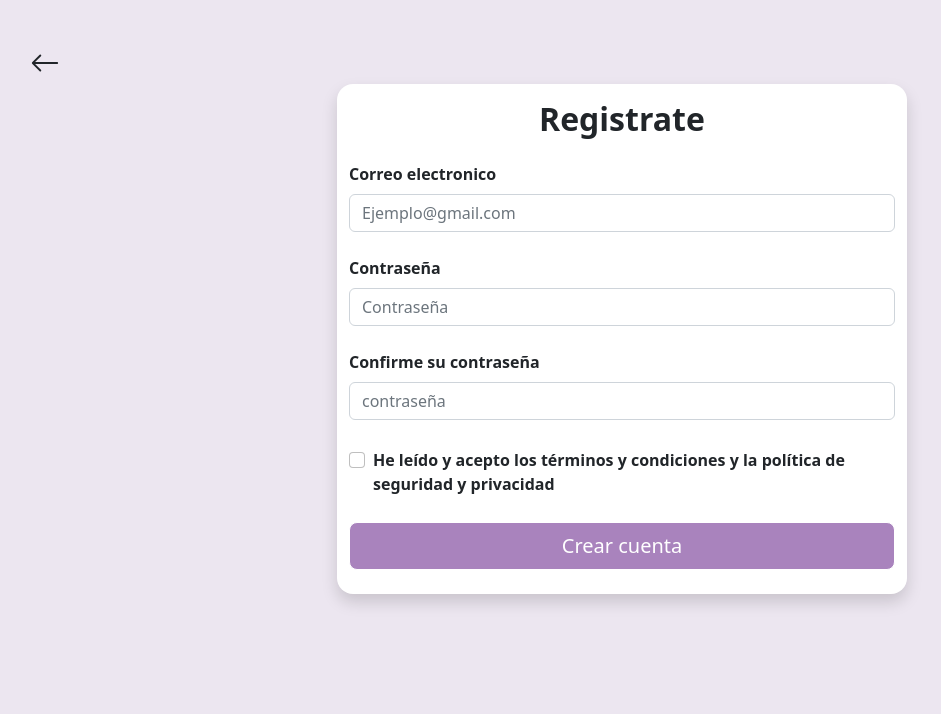
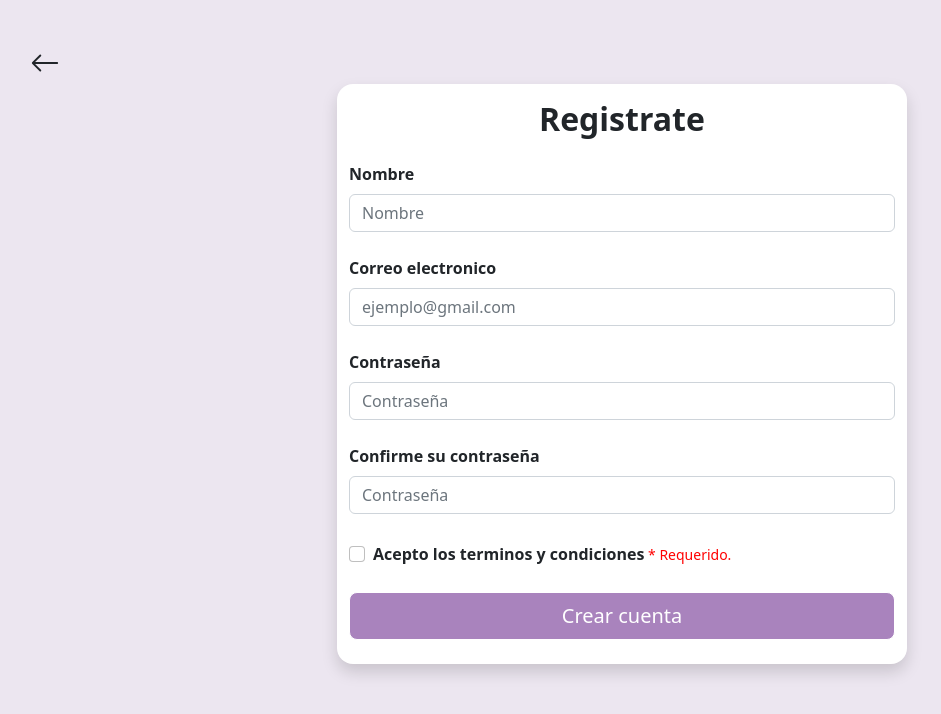
Before and after one commit to camilainf/Minnu, an Angular app: page /registro in a window 1280 px wide. Shown: the top 714 px of the page, without its empty margins (18-959 px from the left). Built offline with nearby package versions, Linux system fonts and the light colour scheme.

Commit message:
feat(registro): enable check box

```diff
--- a/src/app/pages/registro/registro.component.html
+++ b/src/app/pages/registro/registro.component.html
@@ -14,6 +14,20 @@
                 <h2 class="fe-bold text-center mb-4 pt-3 fw-bold">Registrate</h2>
                 <!-- FORMULARIO PARA REGISTRARSE -->
                 <form class="fw-semibold formularioLogin" [formGroup]="formRegistro" (ngSubmit)="signIn()">
+                    <!-- NOMBRE -->
+                    <div class="mb-4 form-group">
+                        <label for="username" class="form-label">Nombre</label>
+                        <span *ngIf="formRegistro.controls['username'].invalid && (formRegistro.controls['username'].dirty || formRegistro.controls['username'].touched)" class="alert">
+                            <small class="mensajeError" *ngIf="formRegistro.controls['username'].errors?.['required']">
+                              * Ingrese su nombre.
+                            </small>
+                            <small class="mensajeError" *ngIf="formRegistro.controls['username'].errors?.['pattern']">
+                              * Supero el maximo de 10 caracteres.
+                            </small>
+                        </span>
+                        <input type="username" class="form-control" formControlName="username" placeholder="Nombre">
+                    </div>
+
                     <!-- CORREO ELECTRONICO -->
                     <div class="mb-4 form-group">
                         <label for="email" class="form-label">Correo electronico</label>
@@ -25,7 +39,7 @@
                               * Escriba un correo en formato valido (ejemplo@gmail.com).
                             </small>
                         </span>
-                        <input type="email" class="form-control" formControlName="email" placeholder="Ejemplo@gmail.com">
+                        <input type="email" class="form-control" formControlName="email" placeholder="ejemplo@gmail.com">
                     </div>
 
                     <!-- CONTRASEÑA -->
@@ -49,13 +63,18 @@
                                 * Contraseña no coincide
                             </small>
                         </span>
-                        <input type="password" class="form-control" formControlName="copyPassword" placeholder="contraseña" id="copyPassword">
+                        <input type="password" class="form-control" formControlName="copyPassword" placeholder="Contraseña" id="copyPassword">
                     </div>
 
                     <!-- CHECK BOX -->
                     <div class="pt-3 form-check">
-                        <input type="checkbox" class="form-check-input" id="exampleCheck1">
-                        <label class="form-check-label mb-4" for="exampleCheck1">He leído y acepto los términos y condiciones y la política de seguridad y privacidad</label>
+                        <input type="checkbox" class="form-check-input" formControlName="cb">
+                        <label class="form-check-label mb-4" for="exampleCheck1"> Acepto los terminos y condiciones </label>
+                        <span *ngIf="formRegistro.hasError('required', 'cb')">
+                            <small class="mensajeError" *ngIf="formRegistro.controls['username'].errors?.['required']">
+                              * Requerido.
+                            </small>
+                        </span>
                     </div>
                     <div class="d-grid pb-4">
                         <button class="w-100 btn btn-lg btn-login-color text-white" type="submit"  [disabled]="!formRegistro.valid">Crear cuenta</button>
--- a/src/app/pages/registro/registro.component.ts
+++ b/src/app/pages/registro/registro.component.ts
@@ -14,16 +14,18 @@ export class RegistroComponent implements OnInit {
   constructor(private formBuilder: FormBuilder, private router: Router) { }
 
   ngOnInit(): void {
-    let formato = /^[a-z0-9._%+-]+@[a-z0-9.-]+\.[a-z]{2,4}$/
-
+    let formatoEmail = /^[a-z0-9._%+-]+@[a-z0-9.-]+\.[a-z]{2,4}$/
+    let formatoUsername = /^.{1,10}$/
     this.formRegistro = this.formBuilder.group({
-      email: ['', Validators.compose([Validators.email, Validators.required,Validators.pattern(formato)])],
+      username: ['', Validators.compose([Validators.pattern(formatoUsername),Validators.required])],
+      email: ['', Validators.compose([Validators.email, Validators.required,Validators.pattern(formatoEmail)])],
       passwords: this.formBuilder.group({
         password: ['', Validators.compose([Validators.pattern(/^.{6,}$/), Validators.required])],
         copyPassword: ['', Validators.compose([Validators.pattern(/^.{6,}$/), Validators.required])]
       },
         {validators: this.checkPass}
-      )
+      ),
+      cb: [false, Validators.requiredTrue]
     })
 
   }
```
